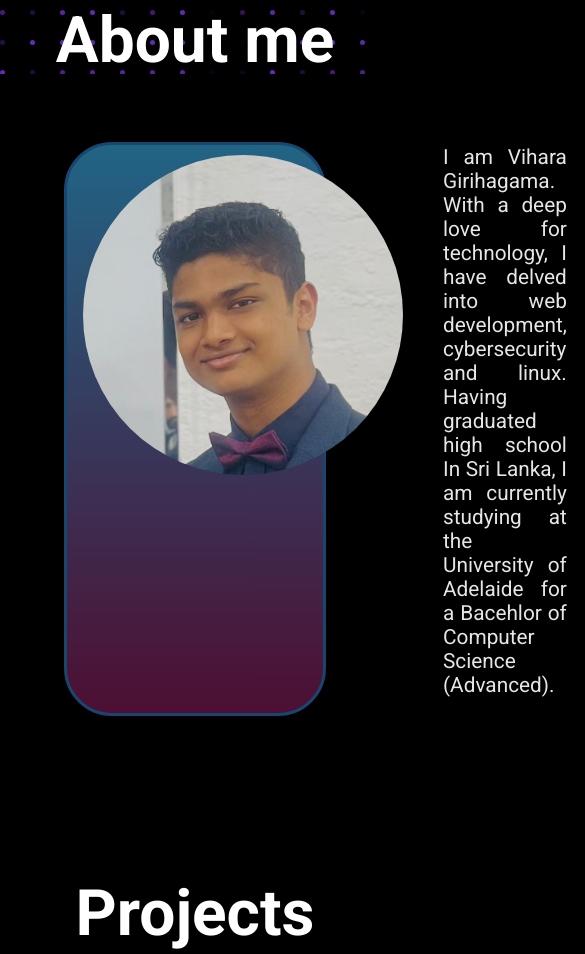
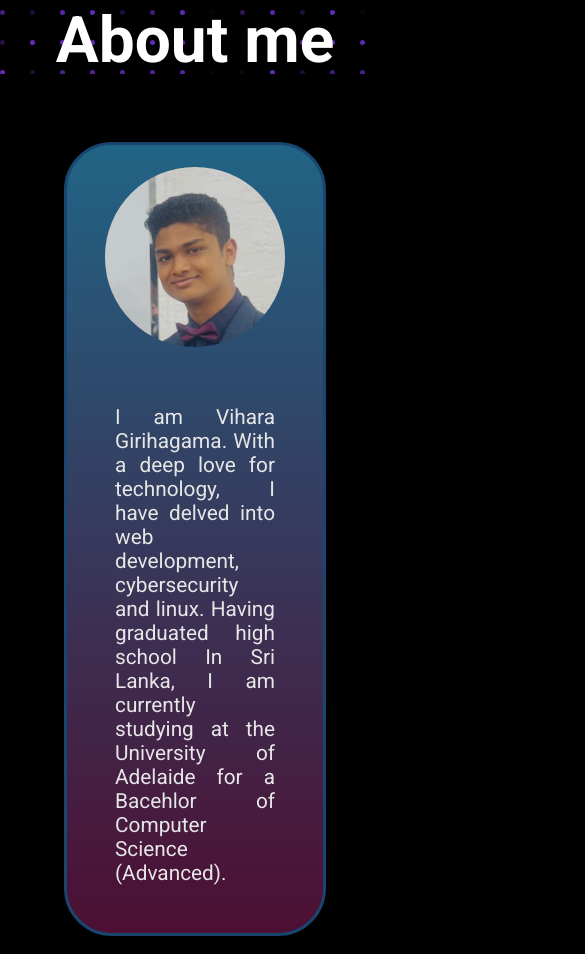
Before and after one commit to Kingteena/kingteena.github.io, a plain HTML site: page index.html in a window 390 px wide. Shown: the part 770-1724 px from the top of the page, 585 px wide, since content can reach past the window. Drawn offline with Linux system fonts and the light colour scheme; animation ran at ten frames a second.

Commit message:
Make site responsive and mobile-friendly
Made the site more responsive using media queries.

Removed some unnecessary CSS.

```diff
--- a/style.css
+++ b/style.css
@@ -105,14 +105,13 @@ h3 {
 #about-me-card {
   border: solid #1c4e7c;
   background: linear-gradient(#256f94, #561139);
-  background-blend-mode: color-dodge;
   display:flex;
   opacity: 0.9;
 }
 
 #about-me-card p{
   margin: auto;
-  padding: 0 2rem;
+  padding: 2rem;
   text-align: justify;
   font-size: 1.3rem;
 }
@@ -246,3 +245,19 @@ footer p {
   text-align: center;
   margin: 0;
 }
+
+@media (max-width: 800px) {
+  #about-me-card{
+    display:block;
+  }
+
+  #pfp{
+    width: 80%;
+    height: auto;
+    margin:  10%;
+  }
+
+  #personal-site .card-heading{
+    width: 100%;
+  }
+}
```
